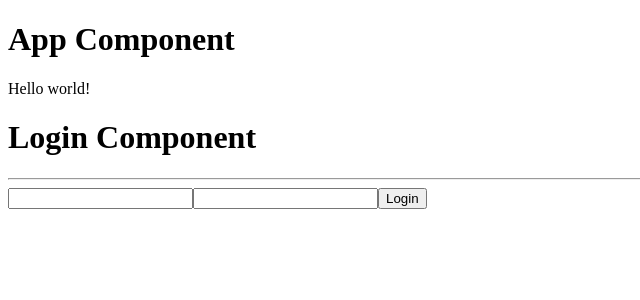
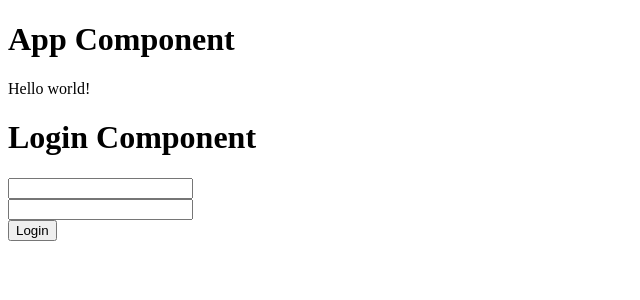
Before and after one commit to vamandeshmukh/ibm-react-app-june-2024, a React (Create React App) app: page / in a window 1280 px wide. Shown: the top 300 px of the page, without its empty margins (0-640 px from the left). Built offline with nearby package versions, Linux system fonts and the light colour scheme.

Commit message:
reactjs-intro

```diff
--- a/src/components/Login.js
+++ b/src/components/Login.js
@@ -36,10 +36,11 @@ const Login = () => {
     return (
         <>
             <h1>Login Component</h1>
-            <hr />
             <form onSubmit={handleSubmit}>
                 <input type="text" name="username" value={loginData.username} onChange={handleInput} />
+                <br />
                 <input type="password" name="password" value={loginData.password} onChange={handleInput} />
+                <br />
                 <input type="submit" value="Login" />
             </form>
             <p>{message}</p>
```
